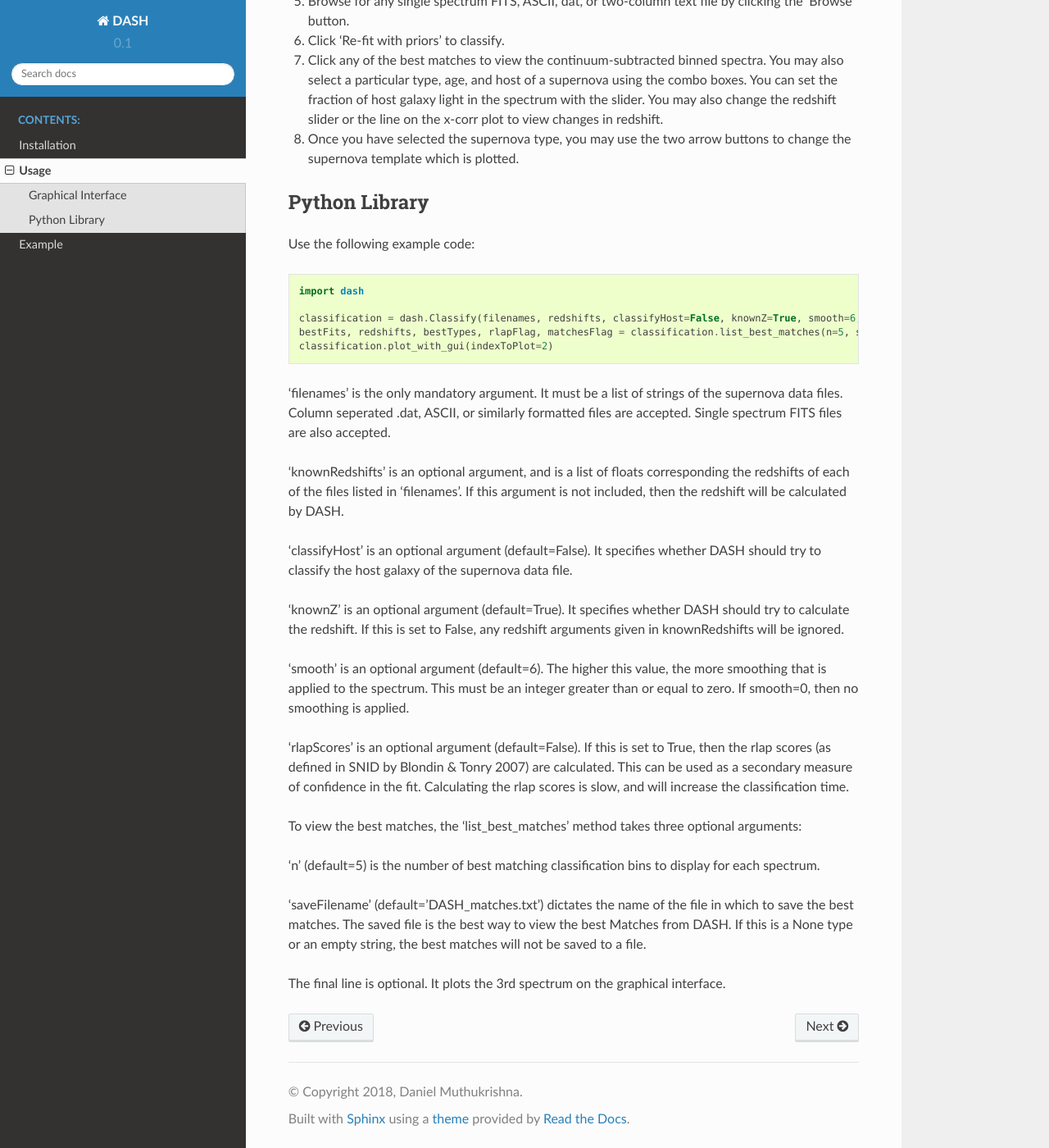
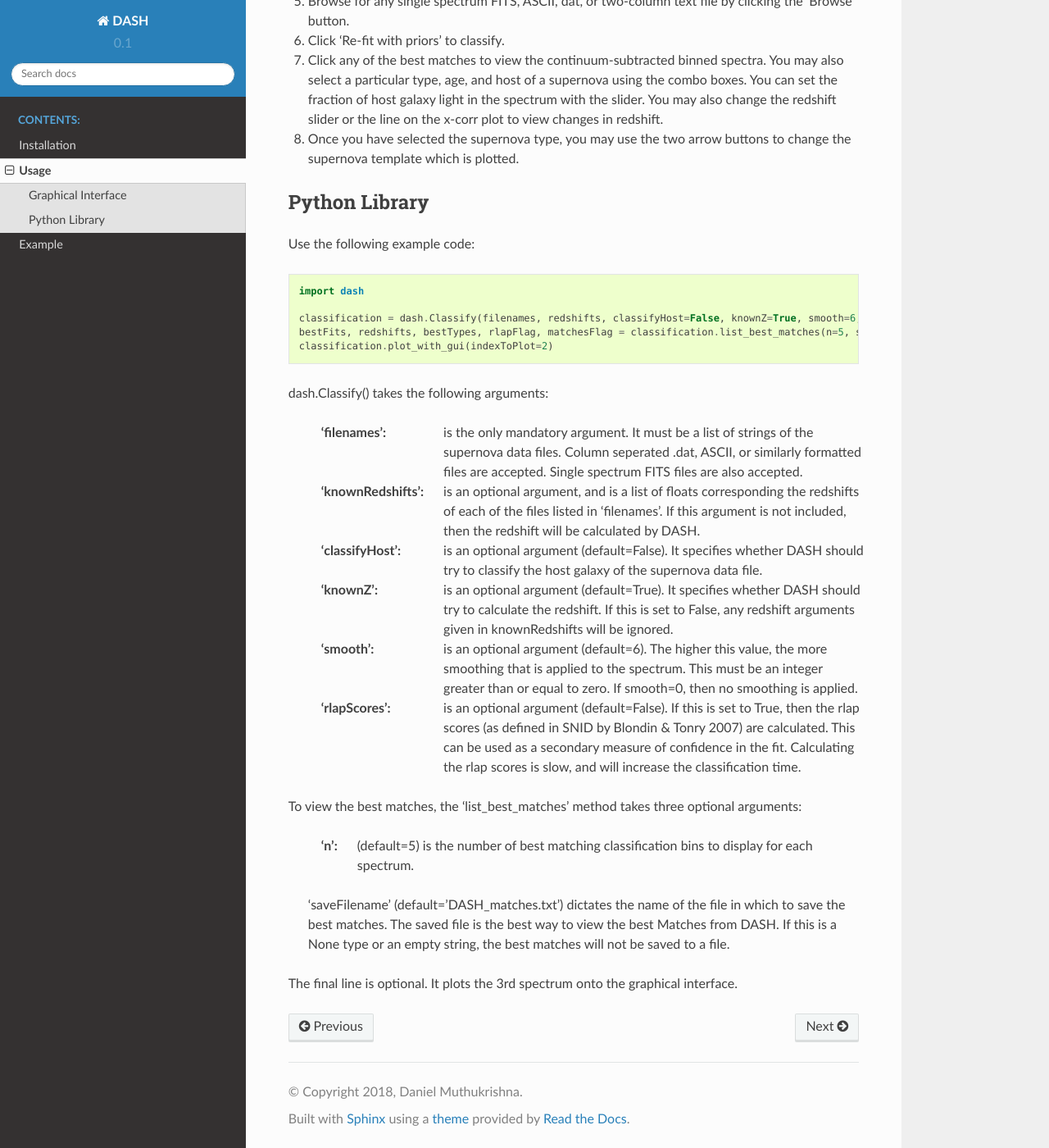
Before and after one commit to daniel-muthukrishna/astrodash, a Sphinx documentation site: the page built from docs/usage.rst, in a window 1280 px wide and 1400 px high, scrolled down 1458 px. Shown: the whole window at 82% size. Built offline with Sphinx 7.4.7 and the Read the Docs theme 2.0.0, drawn with Linux system fonts in a browser that asks for light colours.

Commit message:
Minor updates to Sphinx documentation

```diff
--- a/docs/usage.rst
+++ b/docs/usage.rst
@@ -57,23 +57,25 @@ Use the following example code:
     bestFits, redshifts, bestTypes, rlapFlag, matchesFlag = classification.list_best_matches(n=5, saveFilename='DASH_matches.txt')
     classification.plot_with_gui(indexToPlot=2)
 
-'filenames' is the only mandatory argument. It must be a list of strings of the supernova data files. Column seperated .dat, ASCII, or similarly formatted files are accepted. Single spectrum FITS files are also accepted.
+dash.Classify() takes the following arguments:
 
-'knownRedshifts' is an optional argument, and is a list of floats corresponding the redshifts of each of the files listed in 'filenames'. If this argument is not included, then the redshift will be calculated by DASH.
+    :'filenames': is the only mandatory argument. It must be a list of strings of the supernova data files. Column seperated .dat, ASCII, or similarly formatted files are accepted. Single spectrum FITS files are also accepted.
 
-'classifyHost' is an optional argument (default=False). It specifies whether DASH should try to classify the host galaxy of the supernova data file.
+    :'knownRedshifts': is an optional argument, and is a list of floats corresponding the redshifts of each of the files listed in 'filenames'. If this argument is not included, then the redshift will be calculated by DASH.
 
-'knownZ' is an optional argument (default=True). It specifies whether DASH should try to calculate the redshift. If this is set to False, any redshift arguments given in knownRedshifts will be ignored.
+    :'classifyHost': is an optional argument (default=False). It specifies whether DASH should try to classify the host galaxy of the supernova data file.
 
-'smooth' is an optional argument (default=6). The higher this value, the more smoothing that is applied to the spectrum. This must be an integer greater than or equal to zero. If smooth=0, then no smoothing is applied.
+    :'knownZ': is an optional argument (default=True). It specifies whether DASH should try to calculate the redshift. If this is set to False, any redshift arguments given in knownRedshifts will be ignored.
 
-'rlapScores' is an optional argument (default=False). If this is set to True, then the rlap scores (as defined in SNID by Blondin & Tonry 2007) are calculated. This can be used as a secondary measure of confidence in the fit. Calculating the rlap scores is slow, and will increase the classification time.
+    :'smooth': is an optional argument (default=6). The higher this value, the more smoothing that is applied to the spectrum. This must be an integer greater than or equal to zero. If smooth=0, then no smoothing is applied.
+
+    :'rlapScores': is an optional argument (default=False). If this is set to True, then the rlap scores (as defined in SNID by Blondin & Tonry 2007) are calculated. This can be used as a secondary measure of confidence in the fit. Calculating the rlap scores is slow, and will increase the classification time.
 
 
 To view the best matches, the 'list_best_matches' method takes three optional arguments:
 
-'n' (default=5) is the number of best matching classification bins to display for each spectrum.
+    :'n': (default=5) is the number of best matching classification bins to display for each spectrum.
 
-'saveFilename' (default='DASH_matches.txt') dictates the name of the file in which to save the best matches. The saved file is the best way to view the best Matches from DASH. If this is a None type or an empty string, the best matches will not be saved to a file.
+    'saveFilename' (default='DASH_matches.txt') dictates the name of the file in which to save the best matches. The saved file is the best way to view the best Matches from DASH. If this is a None type or an empty string, the best matches will not be saved to a file.
 
-The final line is optional. It plots the 3rd spectrum on the graphical interface.
+The final line is optional. It plots the 3rd spectrum onto the graphical interface.
```
